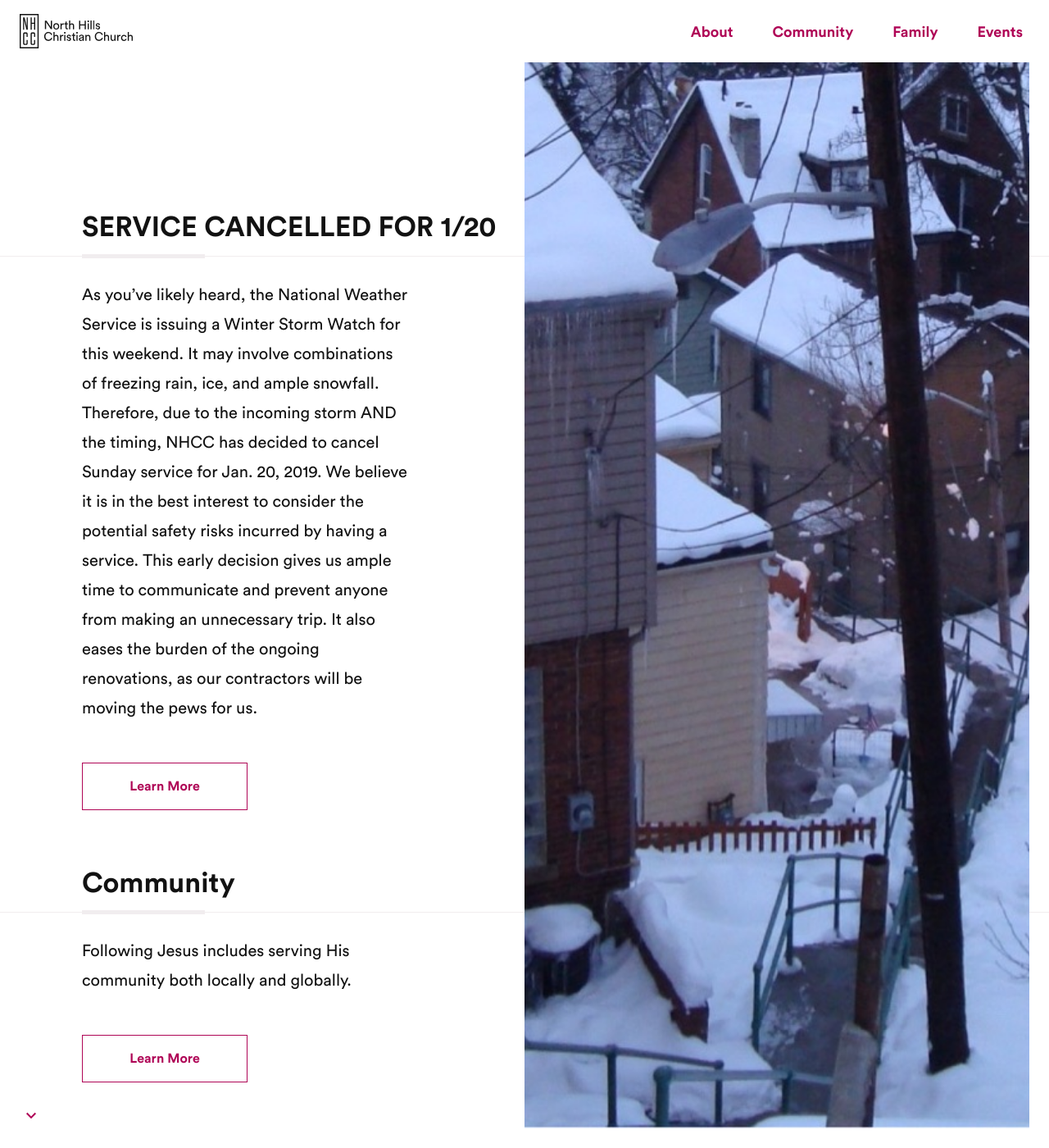
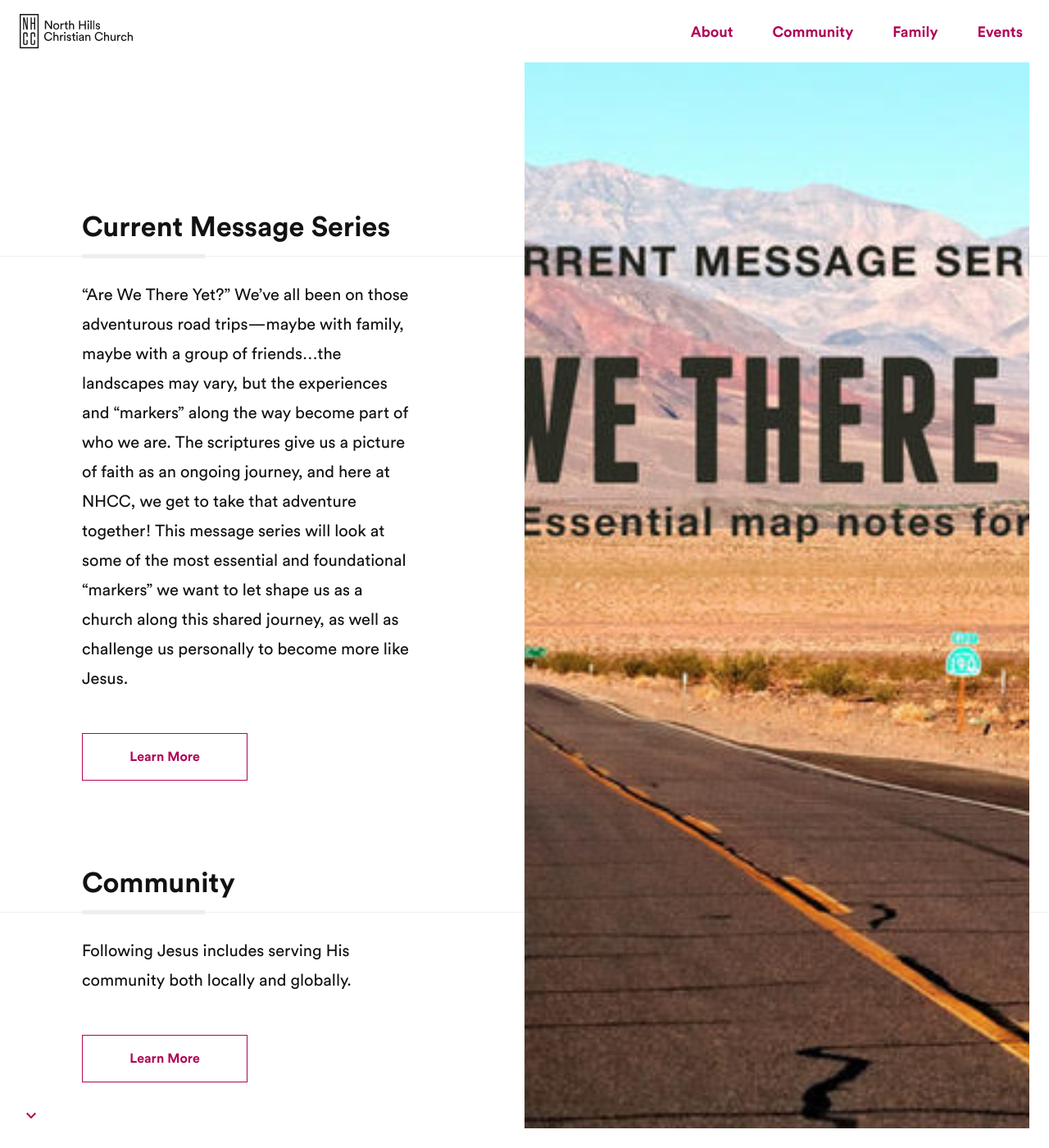
Before and after one commit to kevinrupert/nhcc-web-production, a Jekyll site: the page built from home.md, in a window 1280 px wide and 1400 px high, scrolled down 561 px. Shown: the whole window at 82% size. Built offline with Jekyll 4.4.1, drawn with Linux system fonts in a browser that asks for light colours; comment, search, counter and statistics services are not loaded.

Commit message:
Updated Home

```diff
--- a/home.md
+++ b/home.md
@@ -2,11 +2,15 @@
 title: North Hills Christian Church
 permalink: "/"
 position: 0
-Block 1 title: SERVICE CANCELLED FOR 1/20
-Block 1 text: |-
-  As you’ve likely heard, the National Weather Service is issuing a Winter Storm Watch for this weekend. It may involve combinations of freezing rain, ice, and ample snowfall.
-  Therefore, due to the incoming storm AND the timing, NHCC has decided to cancel Sunday service for Jan. 20, 2019. We believe it is in the best interest to consider the potential safety risks incurred by having a service. This early decision gives us ample time to communicate and prevent anyone from making an unnecessary trip. It also eases the burden of the ongoing renovations, as our contractors will be moving the pews for us.
-Block 1 image: "/uploads/63A8BC9C-B851-4DE1-916E-9808A5C13602.jpeg"
+Block 1 title: Current Message Series
+Block 1 text: "“Are We There Yet?”  We’ve all been on those adventurous road trips—maybe
+  with family, maybe with a group of friends…the landscapes may vary, but the experiences
+  and “markers” along the way become part of who we are.  The scriptures give us a
+  picture of faith as an ongoing journey, and here at NHCC, we get to take that adventure
+  together!  This message series will look at some of the most essential and foundational
+  “markers” we want to let shape us as a church along this shared journey, as well
+  as challenge us personally to become more like Jesus."
+Block 1 image: "/uploads/1.8graphic%20front%20page.jpg"
 Block 1 link title: Learn More
 Block 1 link: "/about"
 Block 2 title: Community
```
